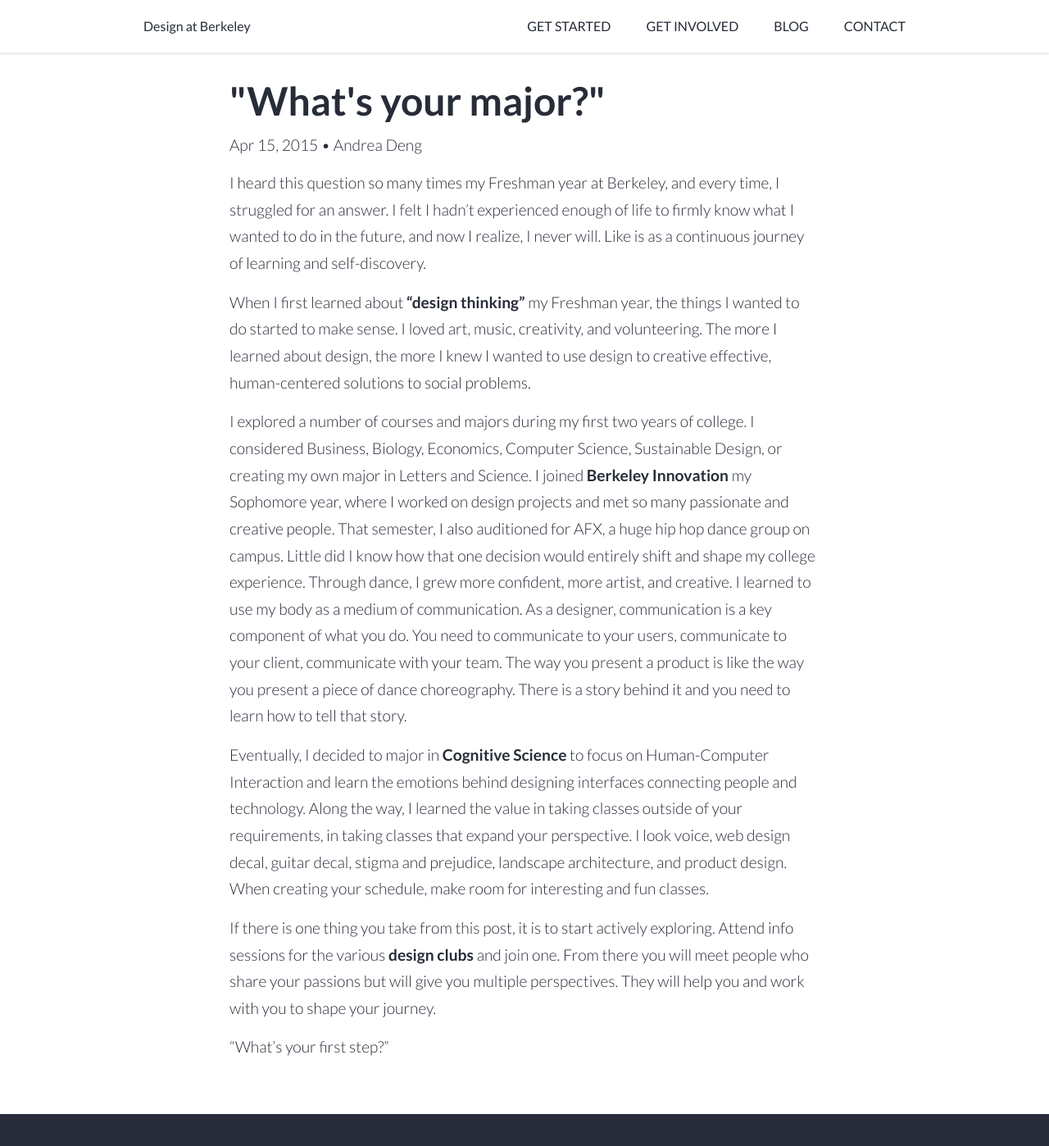
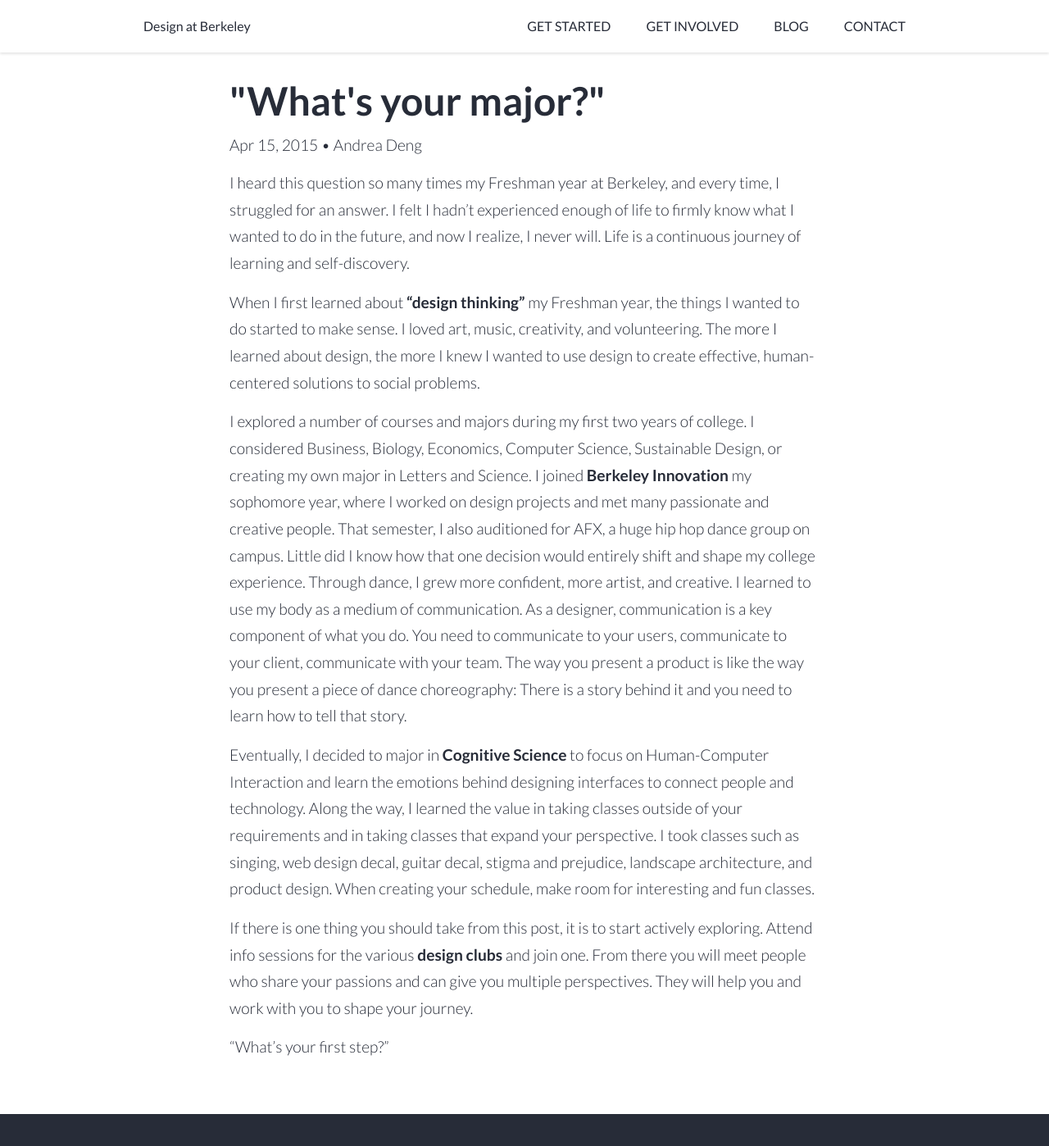
Before and after one commit to alexsg/designatberkeley, a Jekyll site: the page built from _posts/2015-04-15-get-involved-in-design.markdown, in a window 1280 px wide and 1400 px high. Shown: the whole window at 82% size. Built offline with Jekyll 4.4.1, drawn with Linux system fonts in a browser that asks for light colours; nearby versions of some CDN libraries.

Commit message:
fixed andrea typos

```diff
--- a/_posts/2015-04-15-get-involved-in-design.markdown
+++ b/_posts/2015-04-15-get-involved-in-design.markdown
@@ -6,14 +6,14 @@ author: Andrea Deng
 categories: get-involved
 ---
 
-I heard this question so many times my Freshman year at Berkeley, and every time, I struggled for an answer. I felt I hadn’t experienced enough of life to firmly know what I wanted to do in the future, and now I realize, I never will. Like is as a continuous journey of learning and self-discovery.
+I heard this question so many times my Freshman year at Berkeley, and every time, I struggled for an answer. I felt I hadn’t experienced enough of life to firmly know what I wanted to do in the future, and now I realize, I never will. Life is a continuous journey of learning and self-discovery.
 
-When I first learned about **"design thinking"** my Freshman year, the things I wanted to do started to make sense. I loved art, music, creativity, and volunteering. The more I learned about design, the more I knew I wanted to use design to creative effective, human-centered solutions to social problems.
+When I first learned about **"design thinking"** my Freshman year, the things I wanted to do started to make sense. I loved art, music, creativity, and volunteering. The more I learned about design, the more I knew I wanted to use design to create effective, human-centered solutions to social problems.
 
-I explored a number of courses and majors during my first two years of college. I considered Business, Biology, Economics, Computer Science, Sustainable Design, or creating my own major in Letters and Science. I joined **Berkeley Innovation** my Sophomore year, where I worked on design projects and met so many passionate and creative people. That semester, I also auditioned for AFX, a huge hip hop dance group on campus. Little did I know how that one decision would entirely shift and shape my college experience. Through dance, I grew more confident, more artist, and creative. I learned to use my body as a medium of communication. As a designer, communication is a key component of what you do. You need to communicate to your users, communicate to your client, communicate with your team. The way you present a product is like the way you present a piece of dance choreography. There is a story behind it and you need to learn how to tell that story.
+I explored a number of courses and majors during my first two years of college. I considered Business, Biology, Economics, Computer Science, Sustainable Design, or creating my own major in Letters and Science. I joined **Berkeley Innovation** my sophomore year, where I worked on design projects and met many passionate and creative people. That semester, I also auditioned for AFX, a huge hip hop dance group on campus. Little did I know how that one decision would entirely shift and shape my college experience. Through dance, I grew more confident, more artist, and creative. I learned to use my body as a medium of communication. As a designer, communication is a key component of what you do. You need to communicate to your users, communicate to your client, communicate with your team. The way you present a product is like the way you present a piece of dance choreography: There is a story behind it and you need to learn how to tell that story.
 
-Eventually, I decided to major in **Cognitive Science** to focus on Human-Computer Interaction and learn the emotions behind designing interfaces connecting people and technology. Along the way, I learned the value in taking classes outside of your requirements, in taking classes that expand your perspective. I look voice, web design decal, guitar decal, stigma and prejudice, landscape architecture, and product design. When creating your schedule, make room for interesting and fun classes.
+Eventually, I decided to major in **Cognitive Science** to focus on Human-Computer Interaction and learn the emotions behind designing interfaces to connect people and technology. Along the way, I learned the value in taking classes outside of your requirements and in taking classes that expand your perspective. I took classes such as singing, web design decal, guitar decal, stigma and prejudice, landscape architecture, and product design. When creating your schedule, make room for interesting and fun classes.
 
-If there is one thing you take from this post, it is to start actively exploring. Attend info sessions for the various **design clubs** and join one. From there you will meet people who  share your passions but will give you multiple perspectives. They will help you and work with you to shape your journey.
+If there is one thing you should take from this post, it is to start actively exploring. Attend info sessions for the various **design clubs** and join one. From there you will meet people who share your passions and can give you multiple perspectives. They will help you and work with you to shape your journey.
 
 "What’s your first step?"
```
